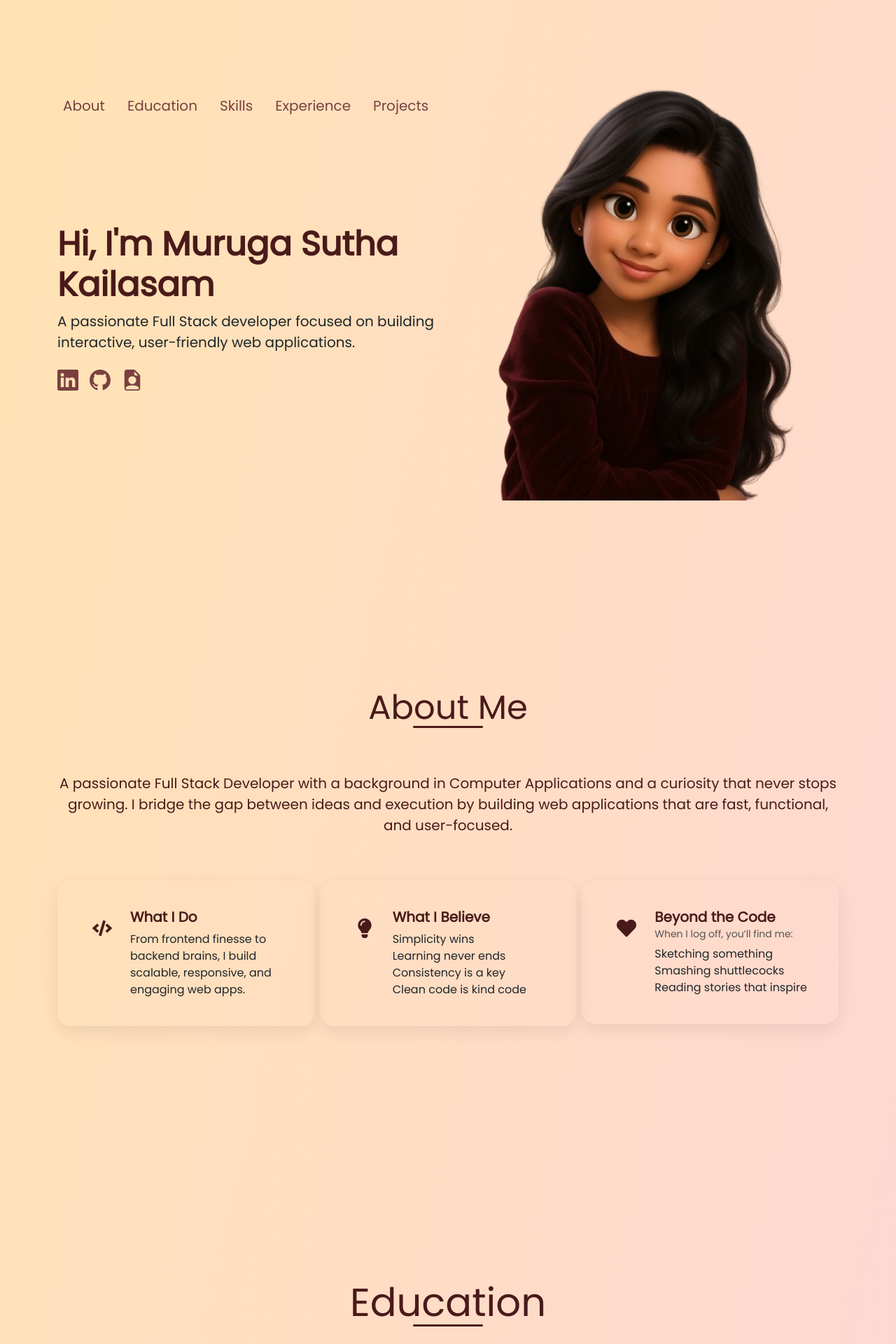
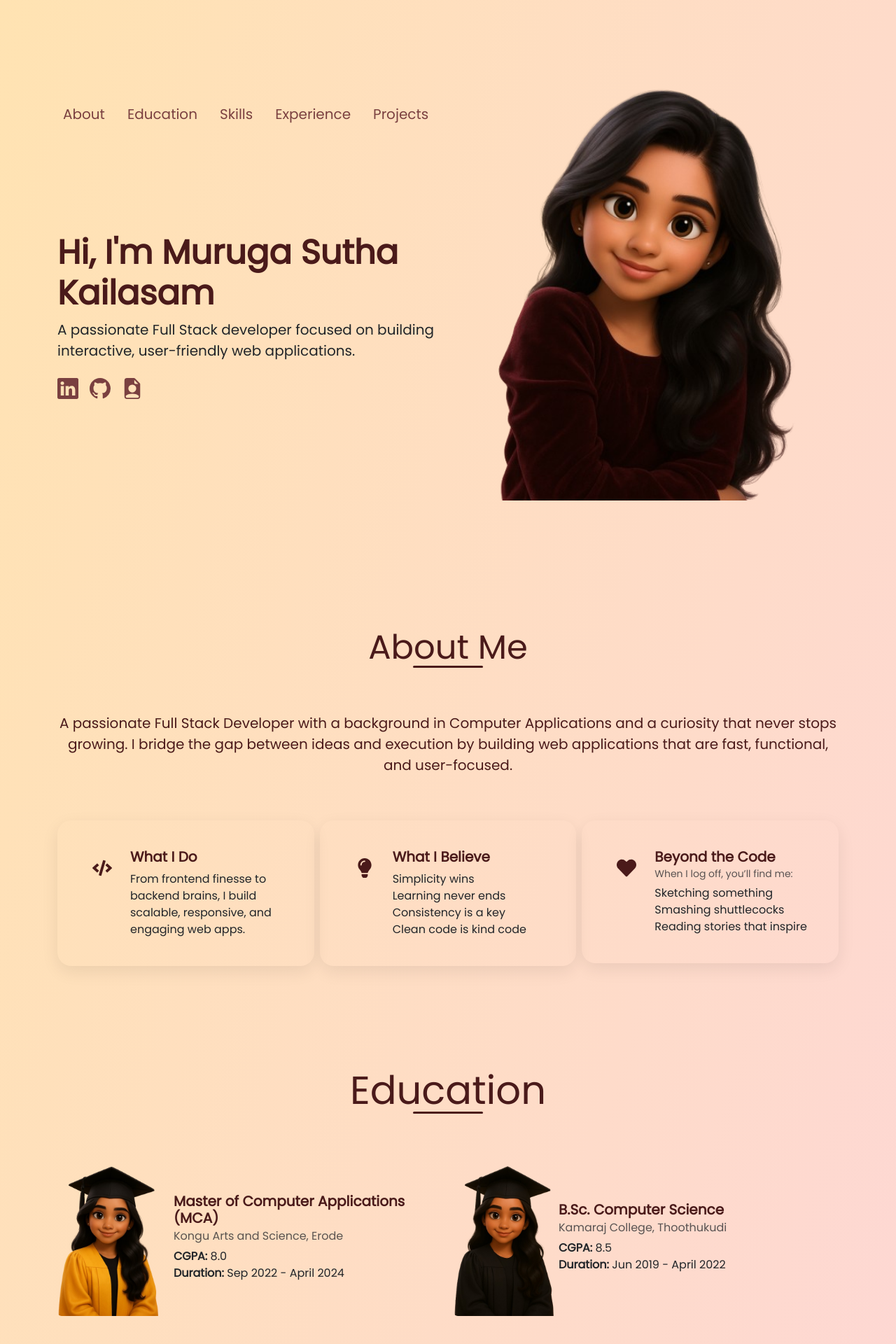
Before and after one commit to Murugasutha/sutha-portfolio, a React (Vite) app in the folder portfolio/: page / in a window 1280 px wide. Shown: the top 1920 px of the page at 70% size. Built offline with nearby package versions, Linux system fonts and the light colour scheme.

Commit message:
modified

```diff
--- a/portfolio/src/App.css
+++ b/portfolio/src/App.css
@@ -5,7 +5,10 @@ body{
   padding: 0;
   min-height: 100vh;
   background: linear-gradient(to bottom right, #FFE3B2, #FDD3E1);
-  font-family: 'Poppins', sans-serif;}
+  font-family: 'Poppins', sans-serif;
+  overflow-x: hidden;
+}
+
 
 .gradient{
   background: linear-gradient(to bottom right, #f7d8b3, #fce7ee);
@@ -34,7 +37,7 @@ body{
 }
 
 .icon-link:hover{
-  transform: scale(1.2);
+  transform: scale(1.20);
   color: #4a1a1a;
 }
 
@@ -42,7 +45,15 @@ body{
   transition: transform 0.3s ease;
 }
 
+.education-card .image-hover{
+  transition: transform 0.3s ease;
+}
+
 .education-card:hover{
+  transform: translateY(-5px);
+}
+
+.education-card:hover .image-hover{
   transform: scale(1.20);
 }
 
@@ -146,3 +157,11 @@ body{
   transform: scale(1.8) rotate(5deg);
   color: #a4161a;
 }
+
+@media (max-width: 768px) {
+  section {
+    min-height: auto !important;
+    display: block !important;
+    align-items: start !important;
+  }
+}
--- a/portfolio/src/App.jsx
+++ b/portfolio/src/App.jsx
@@ -1,13 +1,12 @@
 import React, { useEffect } from 'react'
 import './App.css'
-import {Routes, Route} from 'react-router-dom'
+import AOS from 'aos'
 import Intro from './components/Intro'
 import Education from './components/Education'
 import Experience from './components/Experience'
 import Skills from './components/Skills'
 import Projects from './components/Project'
 import Footer from './components/Footer'
-import AOS from 'aos'
 import About from './components/About'
 
 
@@ -23,7 +22,7 @@ function App() {
 
   return (
     <>
-
+    <main>
       <Intro/>
       <About/>
       <Education/>
@@ -31,6 +30,7 @@ function App() {
       <Experience/>
       <Projects/>
       <Footer/>
+    </main>
     </>
   )
 }
--- a/portfolio/src/components/About.jsx
+++ b/portfolio/src/components/About.jsx
@@ -5,7 +5,7 @@ import { FaCode, FaLightbulb, FaHeart } from 'react-icons/fa';
 function About() {
     return (
         <>
-            <section id="about" className='d-flex align-items-center min-vh-100'>
+            <section id="about" className='py-5'>
                 <Container>
                     <h1 className='display-5 maroon mb-5 mt-5 text-center ' data-aos="fade-down">
                         <span className='education-title'>About Me</span>
--- a/portfolio/src/components/Education.jsx
+++ b/portfolio/src/components/Education.jsx
@@ -6,20 +6,22 @@ import education2 from '../assets/education1.png'
 function Education() {
     return (
         <>
-            <section id="education" className='d-flex align-items-center min-vh-100'>
+            <section id="education" className='py-5'>
                 <Container>
                         <h1 className='display-4 maroon mb-5 mt-5 text-center ' data-aos="fade-down">
                             <span className='education-title'>Education</span>
                         </h1>
-                    <Row className='justify-content-center g-5 mt-2'>
-                        <Col md={5} lg={6} data-aos="fade-up">
-                               <div className='d-flex gap-3 align-items-center education-card'>
+                    <Row className='justify-content-center mt-2 g-3'>
+                        <Col xs={12} md={5} lg={6} >
+                            <div data-aos="fade-up">
+                               <div className='d-flex gap-3 align-items-center education-card' >
                                  <img src={education1}
                                 alt="Education 1"
-                                className='img-fluid rounded-start'
+                                className='img-fluid rounded-start image-hover'
                                 style={{
-                                    width: '200px',
-                                    height: '230px',
+                                    width: '100%',
+                                    maxWidth: '150px',
+                                    height: 'auto',
                                     objectFit: 'cover'
                                 }}
                                 />
@@ -34,15 +36,18 @@ function Education() {
                                     </CardBody>
                                 </Card>
                                </div>
+                            </div>
                         </Col>
-                        <Col md={5} lg={6} data-aos="fade-up">
-                            <div className='d-flex gap-3 align-items-center education-card' >
+                        <Col xs={12} md={5} lg={6} >
+                            <div data-aos="fade-up">
+                            <div className='d-flex  align-items-center education-card' >
                                 <img src={education2}
                                 alt="Education 2"
-                                className='img-fluid rounded-start'
+                                className='img-fluid rounded-start image-hover'
                                 style={{
-                                    width: '170px',
-                                    height: '230px',
+                                    width: '100%',
+                                    maxWidth: '150px',
+                                    height: 'auto',
                                     objectFit: 'cover'
                                 }}
                                 />
@@ -57,6 +62,7 @@ function Education() {
                                     </CardBody>
                                 </Card>
                             </div>
+                            </div>
                         </Col>
                     </Row>
                 </Container>
--- a/portfolio/src/components/Experience.jsx
+++ b/portfolio/src/components/Experience.jsx
@@ -28,7 +28,7 @@ function Experience() {
     ];
 
     return (
-        <section id="experience" className="d-flex align-items-center min-vh-100">
+        <section id="experience" className=" py-5">
             <Container>
                 <h1 className="display-4 maroon mb-5 mt-5 text-end" data-aos="fade-left">
                     <span className="experience-title">Professional Experience</span>
@@ -36,11 +36,12 @@ function Experience() {
                 <Row>
                     <Col md={6} data-aos="fade-right" >
                         <img src={experienceImg}
-                        alt="intro-3d-image"
+                        alt="Experience illustration"
                         className='img-fluid rounded'
+                        loading='lazy'
                         style={{
-                        width: '450px',
-                        height: '830px',
+                        width: '100%',
+                        height: 'auto',
                         objectFit: 'cover'
                         }}
                         />
--- a/portfolio/src/components/Intro.jsx
+++ b/portfolio/src/components/Intro.jsx
@@ -10,7 +10,7 @@ function Intro() {
             <section id="intro" className='d-flex align-items-center min-vh-100'>
                 <Container>
                     <Row className='align-items-center'>
-                        <Col md={6} >
+                        <Col md={6} xs={12} className='mt-4'>
                             <NavbarComponent/>
                             <div className="text-center text-md-start" data-aos="fade-right">
                                 <h1 className="display-5 fw-bold maroon">Hi, I'm Muruga Sutha Kailasam</h1>
@@ -38,11 +38,12 @@ function Intro() {
 
                         </Col>
 
-                        <Col md={6} className='text-center' data-aos="fade-left">
+                        <Col md={6} className='text-center' >
                             <img src={intro3D}
                             alt="intro-3d-image"
                             className='img-fluid rounded'
                             loading='eager'
+                            data-aos="fade-left"
                             style={{
                                 width: '450px',
                                 height: '630px',
--- a/portfolio/src/components/Navbar.jsx
+++ b/portfolio/src/components/Navbar.jsx
@@ -1,13 +1,13 @@
 import React from "react";
-import {Navbar, Nav, Container} from "react-bootstrap";
+import {Navbar, Nav} from "react-bootstrap";
 import 'bootstrap/dist/css/bootstrap.min.css';
 
 function NavbarComponent(){
     return(
 
-                <Navbar bg="transparent"  style={{top: '-130px'}} data-aos="fade-down">
-                        <Navbar.Toggle aria-controls='navbar-nav'/>
-                        <Navbar.Collapse id='navbar-nav'>
+                <Navbar bg="transparent" className="d-none d-lg-flex"  style={{top: '-130px'}} data-aos="fade-down">
+                        {/* <Navbar.Toggle aria-controls='navbar-nav'/> */}
+                        {/* <Navbar.Collapse id='navbar-nav'> */}
                             <Nav className='gap-3 py-2 fs-5'>
                                 <Nav.Link href='#about' className="nav-link-custom">About</Nav.Link>
                                 <Nav.Link href="#education" className="nav-link-custom">Education</Nav.Link>
@@ -15,7 +15,7 @@ function NavbarComponent(){
                                 <Nav.Link href="#experience" className="nav-link-custom">Experience</Nav.Link>
                                 <Nav.Link href="#projects" className="nav-link-custom">Projects</Nav.Link>
                             </Nav>
-                        </Navbar.Collapse>
+                        {/* </Navbar.Collapse> */}
                     </Navbar>
 
     )
--- a/portfolio/src/components/Skills.jsx
+++ b/portfolio/src/components/Skills.jsx
@@ -40,7 +40,7 @@ function Skills() {
   const renderGrid = (icons) => (
     <div className="d-grid gap-3" style={{ gridTemplateColumns: 'repeat(3, 1fr)' }}>
       {icons.map((icon, i) => (
-        <div key={i} className="text-center icon-link p-2">
+        <div key={i} className="text-center icon-link py-2">
           {icon}
         </div>
       ))}
@@ -48,30 +48,30 @@ function Skills() {
   );
 
   return (
-    <section id="skills" className='d-flex align-items-center min-vh-100'>
+    <section id="skills" className='py-5'>
       <Container>
         <h1 className='display-4 maroon mb-5 mt-5 text-start' data-aos="fade-right">
           <span className='education-title'>Technical Skills</span>
         </h1>
         <Row className='g-3 my-5'>
-          <Col md={4} data-aos="fade-left">
-            <Card className="border-0 p-4 text-center skill-card" bg="light">
+          <Col xs={12} md={4} >
+            <Card className="border-0 p-4 text-center skill-card" bg="light" data-aos="fade-left">
                 <CardTitle className="fw-bold maroon">FrontEnd</CardTitle>
                 <CardBody>
                     {renderGrid(frontend)}
                 </CardBody>
             </Card>
           </Col>
-          <Col md={4} data-aos="fade-in">
-            <Card className="border-0 p-4 text-center skill-card" bg="light">
+          <Col xs={12} md={4} >
+            <Card className="border-0 p-4 text-center skill-card" bg="light" data-aos="fade-in">
                 <CardTitle className="fw-bold maroon">Backend</CardTitle>
                 <CardBody>
                     {renderGrid(backend)}
                 </CardBody>
             </Card>
           </Col>
-          <Col md={4} data-aos="fade-right">
-            <Card className="border-0 p-4 text-center skill-card" bg="light">
+          <Col xs={12} md={4} >
+            <Card className="border-0 p-4 text-center skill-card" bg="light" data-aos="fade-right">
                 <CardTitle className="fw-bold maroon">Tools & Platforms</CardTitle>
                 <CardBody>
                     {renderGrid(tools)}
```
Also changed, not shown: portfolio/src/components/Project.jsx (+11 -7 lines).
